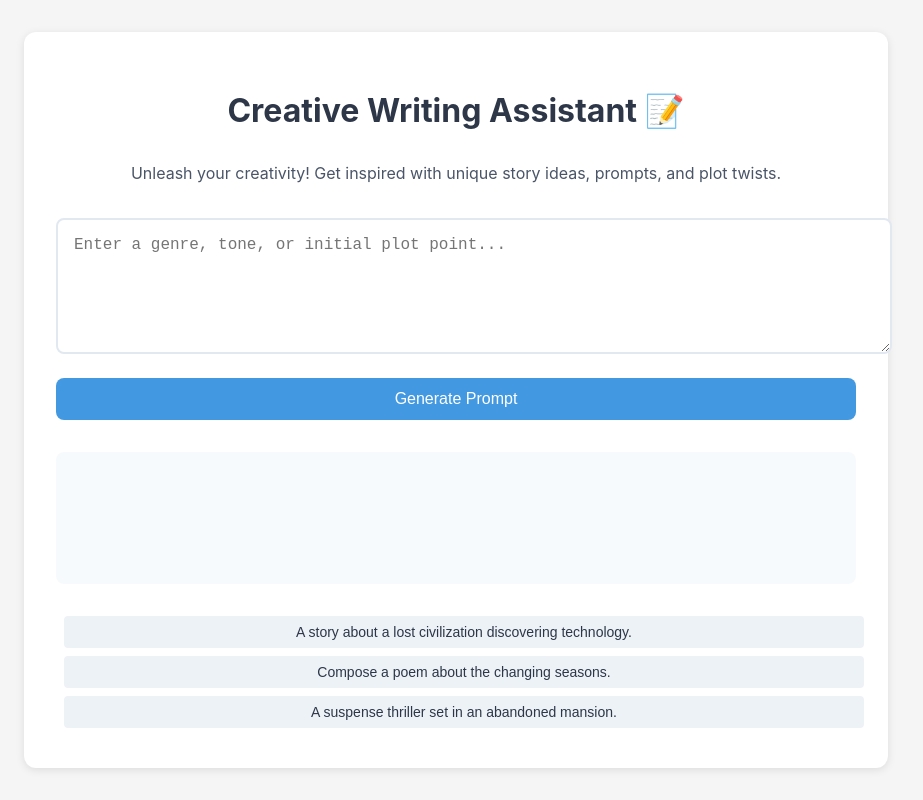
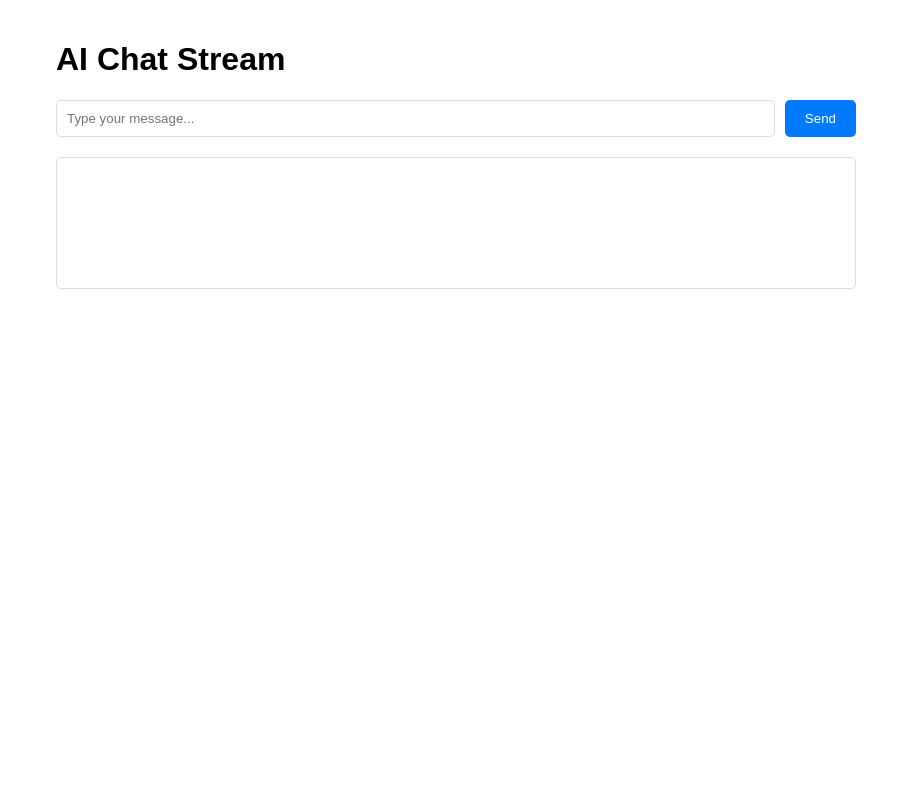
Before and after one commit to andermendz/llm-experimental, a Flask app: page / in a window 1280 px wide. Shown: the whole page, without its empty margins (184-1107 px from the left). Run offline with Flask 3, Linux system fonts and the light colour scheme; some libraries are stand-ins or nearby versions.

Commit message:
data streaming

```diff
--- a/app.py
+++ b/app.py
@@ -1,35 +1,67 @@
 # Import necessary libraries
+from flask import Flask, request, render_template
+from flask_socketio import SocketIO
 from g4f.client import Client
-from flask import Flask, render_template, request, jsonify
+import traceback
+import time
 
 # Initialize Flask app and G4F client
 app = Flask(__name__)
+socketio = SocketIO(app, cors_allowed_origins="*", async_mode='eventlet')
 client = Client()
 
 # Define the function for generating creative writing prompts
-def generate_writing_prompt(user_input):
-    response = client.chat.completions.create(
-        model="claude-3.5-sonnet",
-        messages=[{"role": "user", "content": user_input}],
-    )
-    return response.choices[0].message.content
-
 @app.route('/')
-def home():
+def index():
     return render_template('index.html')
 
-@app.route('/generate', methods=['POST'])
-def generate():
-    user_input = request.json.get('user_input')
-    if not user_input:
-        return jsonify({'error': 'No input provided'}), 400
+@socketio.on('connect')
+def handle_connect():
+    print('Client connected')
 
+@socketio.on('disconnect')
+def handle_disconnect():
+    print('Client disconnected')
+
+@app.route('/stream', methods=['POST'])
+def stream_response():
     try:
-        result = generate_writing_prompt(user_input)
-        return jsonify({'result': result})
+        user_message = request.form.get('message', 'Hello!')
+        print(f"Received message: {user_message}")
+
+        # Create the chat completion with streaming
+        response = ""
+        stream = client.chat.completions.create(
+            model="",  # Changed to a more reliable model
+            messages=[
+                {"role": "system", "content": "You are a helpful AI assistant."},
+                {"role": "user", "content": user_message}
+            ],
+            stream=True
+        )
+
+        print("Stream created, starting to process chunks...")
+
+        for chunk in stream:
+            try:
+                partial_response = chunk.choices[0].delta.content or ""
+                if partial_response:
+                    response += partial_response
+                    print(f"Emitting chunk: {partial_response}")
+                    socketio.emit('stream_response', {'data': partial_response})
+                    socketio.sleep(0)  # Allow other events to be processed
+            except Exception as chunk_error:
+                print(f"Error processing chunk: {chunk_error}")
+                traceback.print_exc()
+                continue
+
+        print("Stream completed successfully")
+        return {"status": "complete", "full_response": response}
     except Exception as e:
-        return jsonify({'error': str(e)}), 500
+        error_msg = f"Error in stream_response: {str(e)}\n{traceback.format_exc()}"
+        print(error_msg)
+        return {"status": "error", "message": str(e)}, 500
 
 # Run the Flask app
-if __name__ == "__main__":
-    app.run(debug=True)
+if __name__ == '__main__':
+    socketio.run(app, debug=True)
--- a/requirements.txt
+++ b/requirements.txt
@@ -1,2 +1,5 @@
 g4f[all]
-flask==3.0.0
+flask[async]==3.0.0
+flask-socketio==5.3.6
+python-socketio==5.10.0
+eventlet==0.33.3
--- a/templates/index.html
+++ b/templates/index.html
@@ -3,38 +3,131 @@
 <head>
     <meta charset="UTF-8">
     <meta name="viewport" content="width=device-width, initial-scale=1.0">
-    <title>Creative Writing Assistant</title>
-    <link rel="stylesheet" href="{{ url_for('static', filename='styles.css') }}">
+    <title>AI Chat Stream</title>
+    <script src="https://ajax.googleapis.com/ajax/libs/jquery/3.5.1/jquery.min.js"></script>
+    <script src="https://cdn.socket.io/4.4.1/socket.io.min.js"></script>
+    <style>
+        body {
+            font-family: Arial, sans-serif;
+            max-width: 800px;
+            margin: 0 auto;
+            padding: 20px;
+        }
+        #response {
+            white-space: pre-wrap;
+            border: 1px solid #ddd;
+            padding: 15px;
+            margin-top: 20px;
+            min-height: 100px;
+            border-radius: 5px;
+            line-height: 1.5;
+        }
+        #messageForm {
+            display: flex;
+            gap: 10px;
+            margin-top: 20px;
+        }
+        #message {
+            flex-grow: 1;
+            padding: 10px;
+            border: 1px solid #ddd;
+            border-radius: 5px;
+        }
+        button {
+            padding: 10px 20px;
+            background-color: #007bff;
+            color: white;
+            border: none;
+            border-radius: 5px;
+            cursor: pointer;
+        }
+        button:hover {
+            background-color: #0056b3;
+        }
+        .cursor {
+            display: inline-block;
+            width: 8px;
+            height: 16px;
+            background-color: #000;
+            animation: blink 1s infinite;
+            margin-left: 2px;
+            vertical-align: middle;
+        }
+        @keyframes blink {
+            0% { opacity: 1; }
+            50% { opacity: 0; }
+            100% { opacity: 1; }
+        }
+    </style>
 </head>
 <body>
-    <div class="container">
-        <h1>Creative Writing Assistant 📝</h1>
-        <p class="description">Unleash your creativity! Get inspired with unique story ideas, prompts, and plot twists.</p>
+    <h1>AI Chat Stream</h1>
+    <form id="messageForm">
+        <input type="text" id="message" name="message" placeholder="Type your message..." required>
+        <button type="submit">Send</button>
+    </form>
+    <div id="response"></div>
+    <div id="cursor" class="cursor" style="display: none;"></div>
 
-        <form id="prompt-form">
-            <div class="input-area">
-                <textarea
-                    id="user-input"
-                    placeholder="Enter a genre, tone, or initial plot point..."
-                    required
-                ></textarea>
-                <button type="submit" id="submit-button">Generate Prompt</button>
-            </div>
-        </form>
+    <script>
+        const socket = io();
+        let isProcessing = false;
+        let responseContainer = document.getElementById('response');
+        let cursor = document.getElementById('cursor');
+        let currentResponse = '';
 
-        <div id="loading" class="loading">
-            Generating creative prompt...
-        </div>
+        socket.on('connect', () => {
+            console.log('Connected to server');
+        });
 
-        <div id="output-area" class="output-area"></div>
+        socket.on('disconnect', () => {
+            console.log('Disconnected from server');
+            cursor.style.display = 'none';
+        });
 
-        <div class="examples">
-            <button class="example-button">A story about a lost civilization discovering technology.</button>
-            <button class="example-button">Compose a poem about the changing seasons.</button>
-            <button class="example-button">A suspense thriller set in an abandoned mansion.</button>
-        </div>
-    </div>
+        socket.on('stream_response', function(data) {
+            const { data: chunk } = data;
+            currentResponse += chunk;
+            responseContainer.textContent = currentResponse;
+            cursor.style.display = 'inline-block';
+            responseContainer.appendChild(cursor);
+            window.scrollTo(0, document.body.scrollHeight);
+        });
 
-    <script src="{{ url_for('static', filename='script.js') }}"></script>
+        document.getElementById('messageForm').addEventListener('submit', async function(event) {
+            event.preventDefault();
+
+            if (isProcessing) return;
+            isProcessing = true;
+
+            const message = document.getElementById('message').value;
+            currentResponse = '';
+            responseContainer.textContent = '';
+            cursor.style.display = 'inline-block';
+            responseContainer.appendChild(cursor);
+
+            try {
+                const response = await fetch('/stream', {
+                    method: 'POST',
+                    headers: {
+                        'Content-Type': 'application/x-www-form-urlencoded',
+                    },
+                    body: `message=${encodeURIComponent(message)}`
+                });
+
+                if (!response.ok) {
+                    throw new Error(`HTTP error! status: ${response.status}`);
+                }
+
+                document.getElementById('message').value = '';
+            } catch (error) {
+                console.error('Error:', error);
+                responseContainer.textContent = 'Error: Failed to get response';
+                cursor.style.display = 'none';
+            } finally {
+                isProcessing = false;
+            }
+        });
+    </script>
 </body>
 </html>
```
